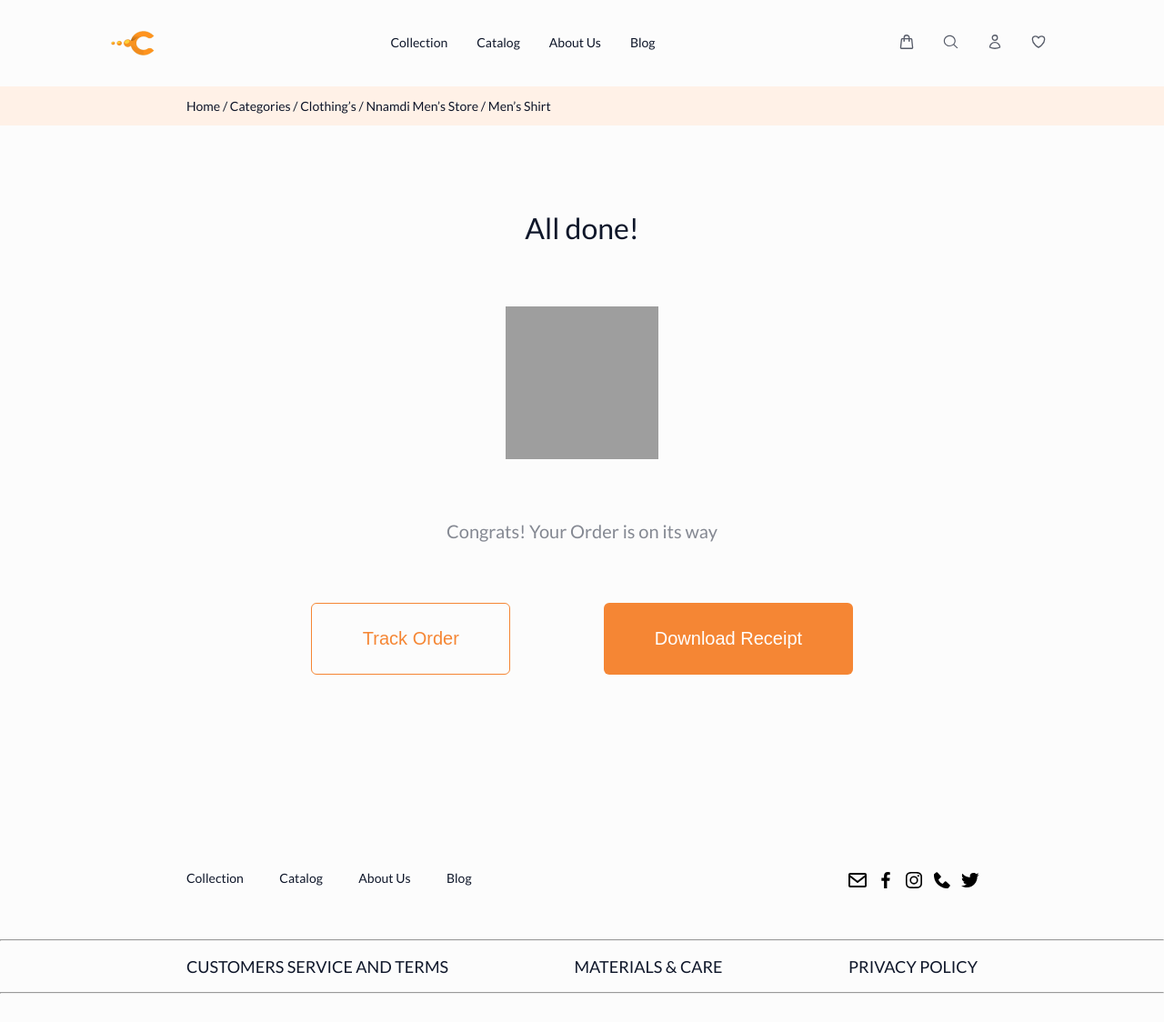
After one commit to CholloTeam/chollosite, a Django app: template templates/confirmationpage.html in a window 1280 px wide. The commit adds this page. Shown: the whole page at 91% size. Run offline with Django 4.2, Linux system fonts and the light colour scheme; the template is opened without the code that fills it, so the values that code supplies are empty; grey boxes are pictures that could not be loaded.

Commit message:
Build Order Confirmation Page

```diff
--- a/static/style.css
+++ b/static/style.css
@@ -1587,3 +1587,34 @@ footer {
     color: #ef2d2d;
     text-transform: uppercase;
 }
+
+/* Confirmation page */
+#confirmation-container {
+    width: 100svw;
+    display: flex;
+    flex-direction: column;
+    gap: 67px;
+    align-items: center;
+    padding: 55px 0px;
+    #confirmation-div {
+        display: flex;
+        gap: 103px;
+    }
+    #congrats-text {
+        opacity: .5;
+        font-size: var(--m);
+        font-weight: 400;
+        font-style: normal;
+    }
+    #all-done-text {
+        font-size: 32px;
+        font-weight: 400;
+        font-style: normal;
+    }
+    img {
+        width: 168px;
+        height: 168px;
+    }
+}
+
+/* Track Order page */
--- /dev/null
+++ b/templates/confirmationpage.html
@@ -0,0 +1,95 @@
+<!DOCTYPE html>
+<html lang="en">
+<head>
+    <meta charset="UTF-8">
+    <meta http-equiv="X-UA-Compatible" content="IE=edge">
+    <meta name="viewport" content="width=device-width, initial-scale=1.0">
+    <title>Order Confirmed!</title>
+    <link href="../static/style.css" rel="stylesheet">
+    <link rel="shortcut icon" href="../static/media/logo.png" type="image/x-icon">
+</head>
+<body>
+    <header id="det-head">
+        <div id="logo">
+            <img src="../static/media/logo.png" alt="logo">
+        </div>
+        <div id="header-pages">
+            <ul class="header-ul">
+                <li><a href="product.html" class="header-page">Collection</a></li>
+                <li><a href="" class="header-page">Catalog</a></li>
+                <li><a href="" class="header-page">About Us</a></li>
+                <li><a href="" class="header-page">Blog</a></li>
+            </ul>
+        </div>
+        <div id="social-links" class="header-ul">
+            <a href="">
+                <img src="../static/media/icon/shopping-cart.svg" alt="Shopping cart icon" class="social-link">
+            </a>
+            <a href="">
+                <img src="../static/media/icon/search icon.svg" alt="Search icon" class="social-link">
+            </a>
+            <a href="">
+                <img src="../static/media/icon/avatar.svg" alt="Avatar icon" class="social-link">
+            </a>
+            <a href="">
+                <img src="../static/media/icon/favourites.svg" alt="Favourites icon" class="social-link">
+            </a>
+        </div>
+        <div id="mobile-menu">
+            <img src="../static/media/icon/2931181_lines_list_menu_checklist_navigation_icon - Copy - Copy (2) 1.svg" alt="Menu button" class="m-s-l">
+        </div>
+    </header>
+    <section id="nav-menu">
+        <div id="div-nav-menu">
+            Home / Categories / Clothing’s / Nnamdi Men’s Store / Men’s Shirt
+        </div>
+    </section>
+    <section id="confirmation-container">
+        <p id="all-done-text">All done!</p>
+        <img src="../static/media/icon/Group 10.svg" alt="Good sign on a green wobble indicating a successful purchase">
+        <p id="congrats-text">
+            Congrats! Your Order is on its way
+        </p>
+        <div id="confirmation-div">
+            <button id="add-t-c" class="btn">Track Order</button>
+            <button id="buy-now" class="btn">Download Receipt</button>
+        </div>
+    </section>
+    <footer>
+        <div id="footer-docl">
+            <div class="footer-link-con">
+                <ul class="footer-links">
+                    <li><a href="" class="footer-link">Collection</a></li>
+                    <li><a href="" class="footer-link">Catalog</a></li>
+                    <li><a href="" class="footer-link">About Us</a></li>
+                    <li><a href="" class="footer-link">Blog</a></li>
+                </ul>
+            </div>
+            <div id="footer-social">
+                <a href="" class="soc-icon">
+                    <img src="../static/media/icon/bx-envelope.svg" alt="Email icon">
+                </a>
+                <a href="" class="soc-icon mobile-mvd">
+                    <img src="../static/media/icon/bxl-facebook.svg" alt="Facebook icon">
+                </a>
+                <a href="" class="soc-icon">
+                    <img src="../static/media/icon/bxl-instagram.svg" alt="Instagram icon">
+                </a>
+                <a href="" class="soc-icon mobile-mvd">
+                    <img src="../static/media/icon/bxs-phone.svg" alt="Phone icon">
+                </a>
+                <a href="" class="soc-icon">
+                    <img src="../static/media/icon/bxl-twitter.svg" alt="Twitter icon">
+                </a>
+            </div>
+        </div>
+        <hr id="top-line">
+        <div id="footer-docs">
+            <a href="">CUSTOMERS SERVICE AND TERMS</a>
+            <a href="">MATERIALS & CARE</a>
+            <a href="">PRIVACY POLICY</a>
+        </div>
+        <hr id="bottom-line">
+    </footer>
+</body>
+</html>
```
Also changed, not shown: templates/trackorder.html (added, +88 -0 lines), static/media/icon/Group 10.svg (added).
